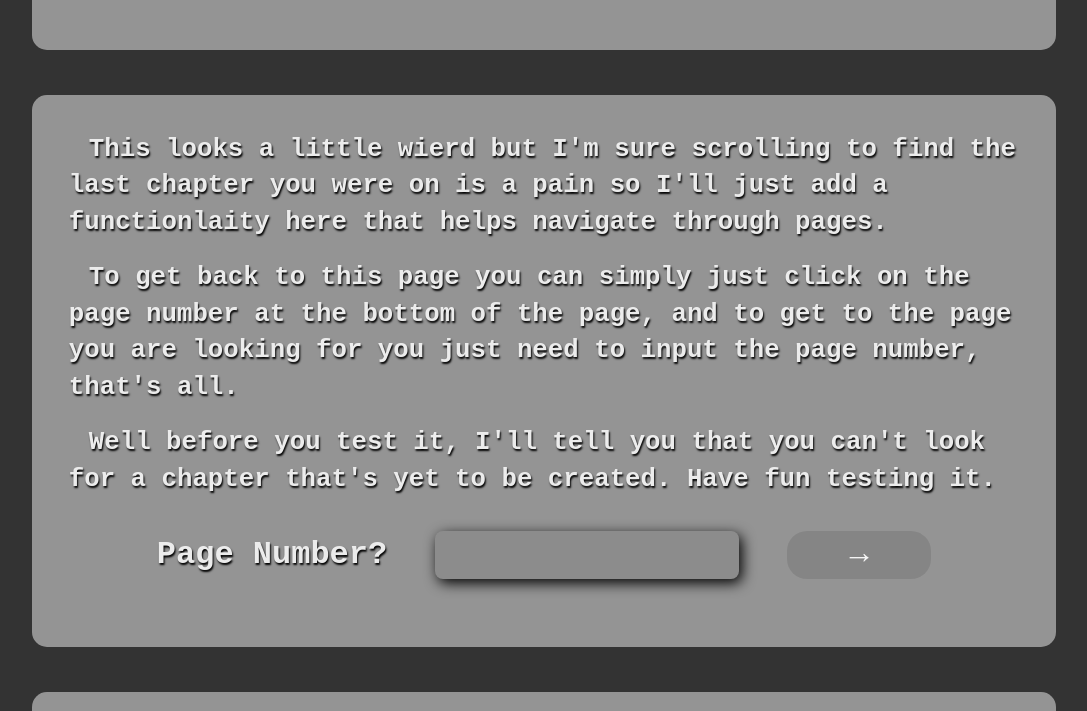
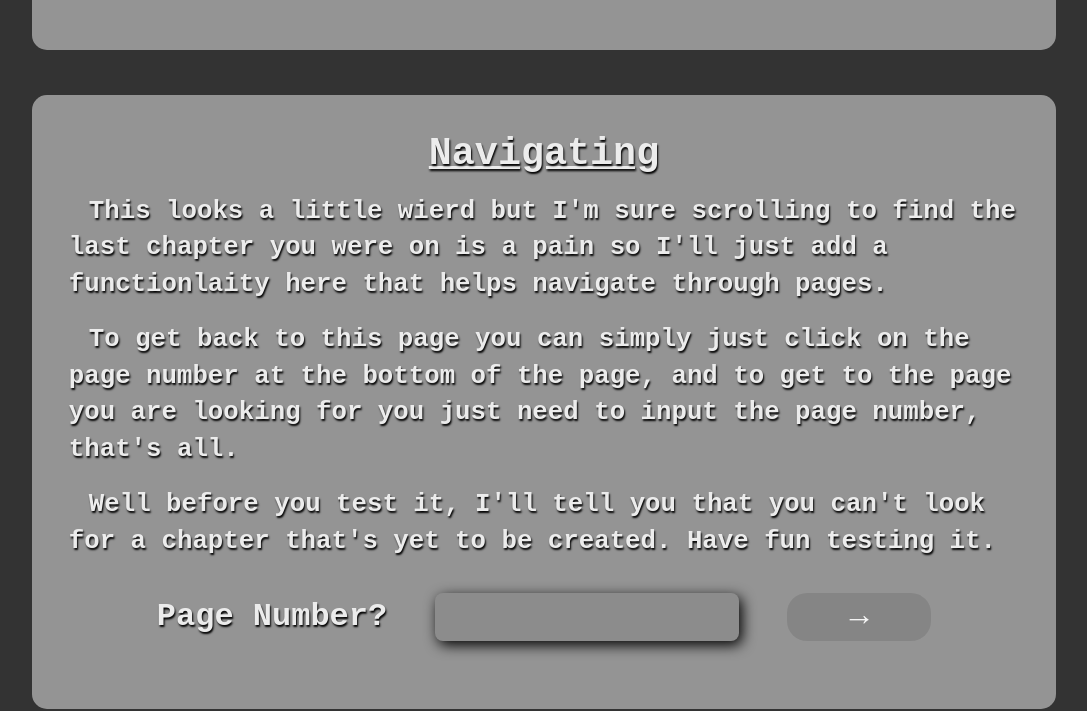
Before and after one commit to Hestaine/Call-me-All, a plain HTML site: page callmeall/callmeall.html in a window 1280 px wide. Shown: the part 2020-2731 px from the top of the page, without its empty margins (96-1183 px from the left). Drawn offline with Linux system fonts and the light colour scheme.

Commit message:
makng progress

```diff
--- a/callmeall/callmeall.html
+++ b/callmeall/callmeall.html
@@ -49,6 +49,8 @@
         </p>
       </section>
       <section id="navigator">
+        <h2 class="intro-heading">Navigating</h2>
+        <br>
         <p class="">
           This looks a little wierd but I'm sure scrolling to find the last chapter you were on is a pain so I'll just add a functionlaity here that helps navigate through pages.
         </p>
```
